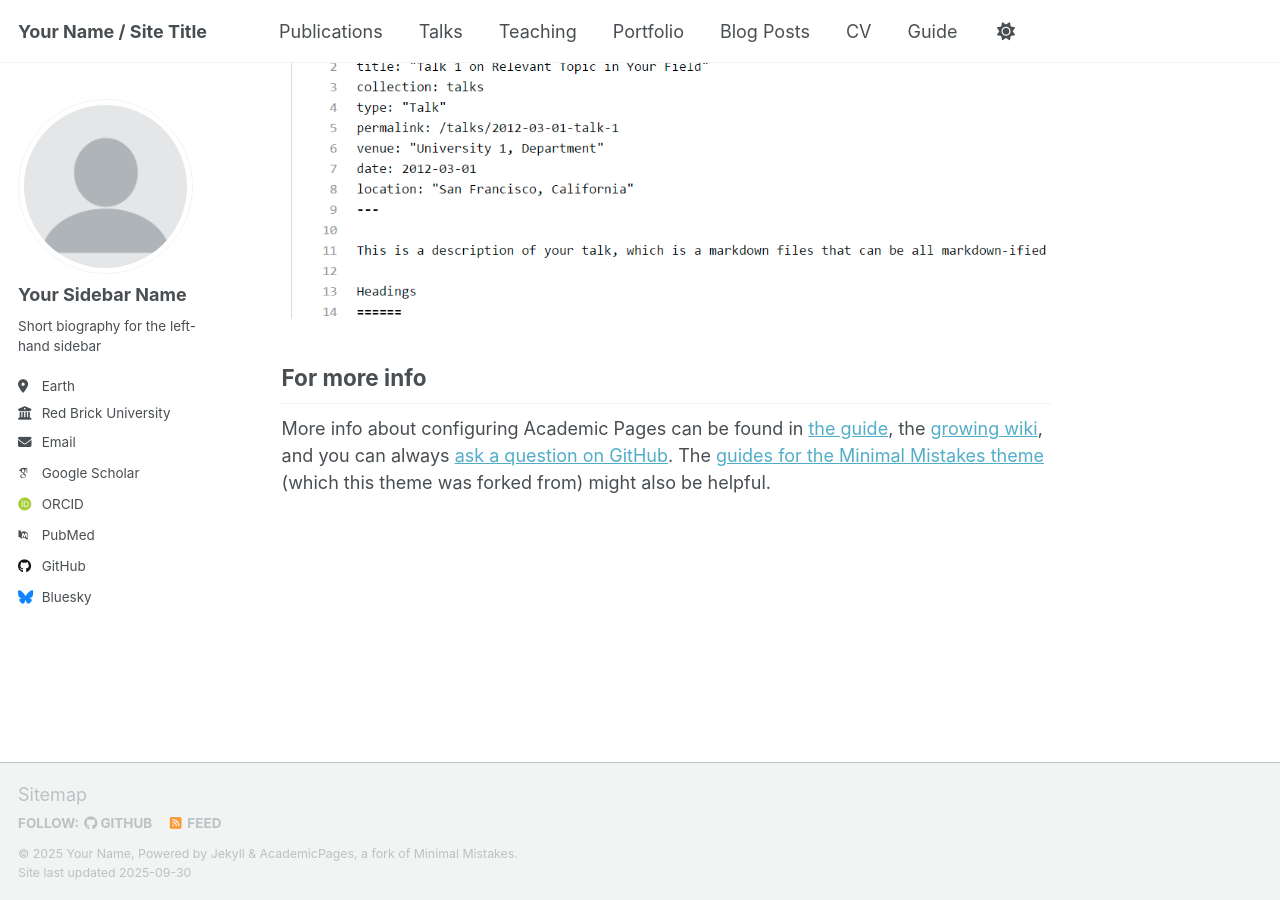
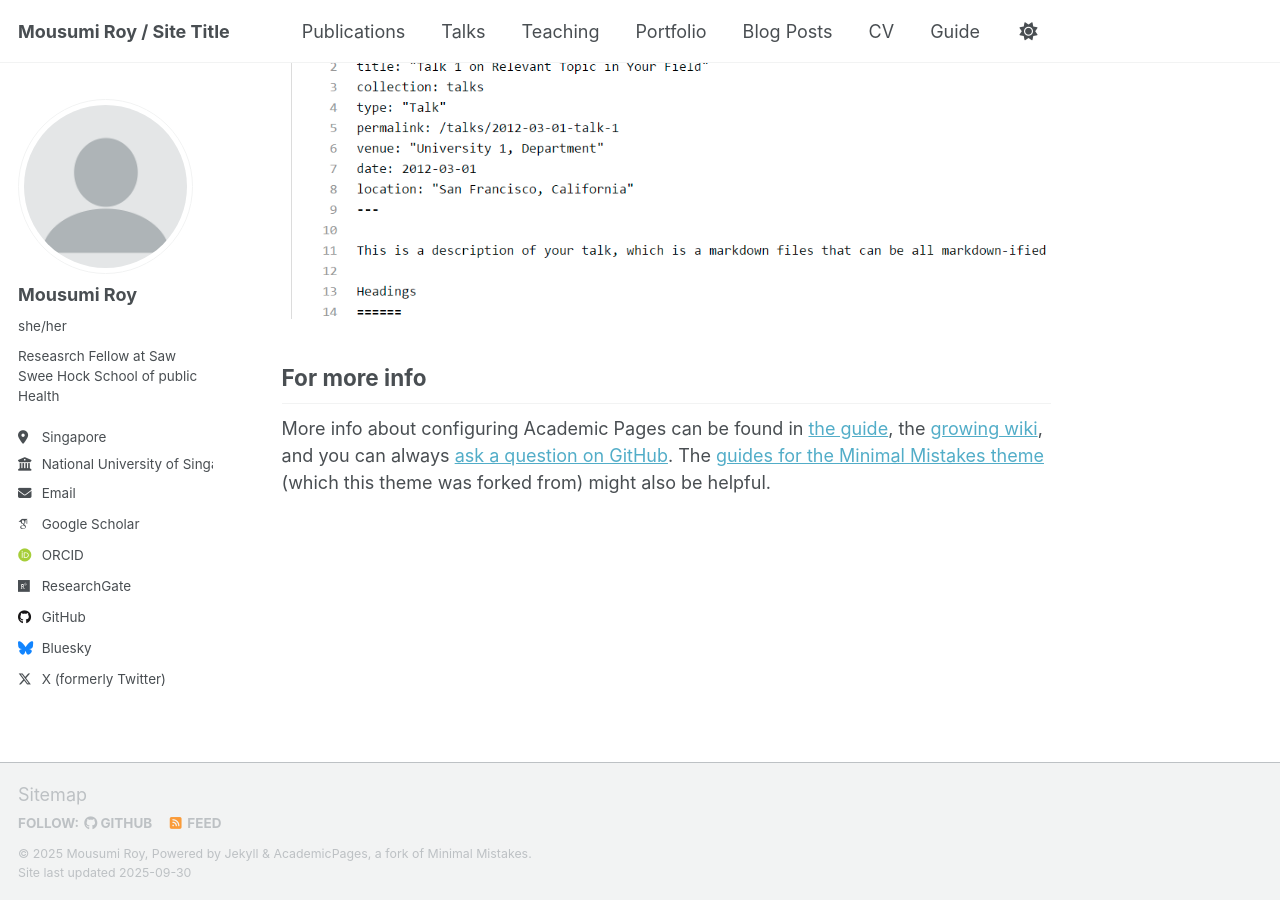
Before and after one commit to mousumi3104/mousumi3104.github.io, a Jekyll site: the page built from _pages/about.md, in a window 1280 px wide and 900 px high, scrolled down 2880 px. Built offline with Jekyll 4.4.1, drawn with Linux system fonts in a browser that asks for light colours; some web fonts are replaced; a script that is not in the unit is left out.

Commit message:
Update _config.yml

```diff
--- a/_config.yml
+++ b/_config.yml
@@ -9,11 +9,11 @@
 # Basic Site Settings
 locale                   : "en-US"
 site_theme               : "default" # Currently available options are "default", "air"
-title                    : "Your Name / Site Title"
+title                    : "Mousumi Roy / Site Title"
 title_separator          : "-"
-name                     : &name "Your Name"
+name                     : &name "Mousumi Roy"
 description              : &description "Your Name's academic portfolio"   # Update this with a general description of your site, this is the default if not overridden by a page
-url                      : https://academicpages.github.io # The base hostname & protocol for your site e.g. "https://[your GitHub username].github.io",
+url                      : https://mousumi3104.github.io # The base hostname & protocol for your site e.g. "https://[your GitHub username].github.io",
                                                            # or if you already have some other page hosted on Github then use "https://[your GitHub username].github.io/[Your Repo Name]"
 baseurl                  : "" # the subpath of your site, e.g. "/blog"
 repository               : "academicpages/academicpages.github.io"
@@ -24,37 +24,37 @@ repository               : "academicpages/academicpages.github.io"
 author:
   # Biographic information
   avatar           : "profile.png"
-  name             : "Your Sidebar Name"
-  pronouns         : # example: "she/her"
-  bio              : "Short biography for the left-hand sidebar"
-  location         : "Earth"
-  employer         : "Red Brick University"
+  name             : "Mousumi Roy"
+  pronouns         : "she/her" # example: "she/her"
+  bio              : "Reseasrch Fellow at Saw Swee Hock School of public Health"
+  location         : "Singapore"
+  employer         : "National University of Singapore"
   uri              : # URL
-  email            : "none@example.org"
+  email            : "mousumiroy1991@gmail.com"
 
   # Academic websites
   academia         : # URL
   arxiv            : # URL - Update with the correct link to your profile
-  googlescholar    : "https://scholar.google.com/citations?user=PS_CX0AAAAAJ"
+  googlescholar    : "https://scholar.google.com/citations?user=tXlhKYEAAAAJ&hl=en"
   inspire-hep      : # URL
   impactstory      : # URL
-  orcid            : "http://orcid.org/yourorcidurl"
+  orcid            : "https://orcid.org/my-orcid?orcid=0000-0002-7677-1181"
   semantic         : # URL
-  pubmed           : "https://www.ncbi.nlm.nih.gov/pubmed/?term=john+snow"
-  researchgate     : # URL
+  pubmed           : #"https://www.ncbi.nlm.nih.gov/pubmed/?term=john+snow"
+  researchgate     : "https://www.researchgate.net/profile/Mousumi-Roy-6?ev=hdr_xprf"# URL
   scopus           : # URL
 
   # Repositories and software development
   bitbucket        : # Username - Update with your username on the site
   codepen          : # Username
   dribbble         : # Username
-  github           : "academicpages"
+  github           : "https://github.com/mousumi3104"
   kaggle           : # Username
   stackoverflow    : # User number or user number and name (i.e., use "1" or "1/jeff-atwood")
 
   # Social media
   artstation       : # Username
-  bluesky          : "bsky.app" # Replace this with you Bluesky username
+  bluesky          : "https://bsky.app/profile/mousumi31.bsky.social" # Replace this with you Bluesky username
   facebook         : # Username
   flickr           : # Username
   foursquare       : # Username
@@ -71,7 +71,7 @@ author:
   steam            : # Username
   telegram         : # URL
   tumblr           : # Username
-  twitter          : # Username for X / Twitter
+  twitter          : "https://x.com/mousumi3011" # Username for X / Twitter
   vine             : # Username
   weibo            : # Username
   wikipedia        : # Username
```
